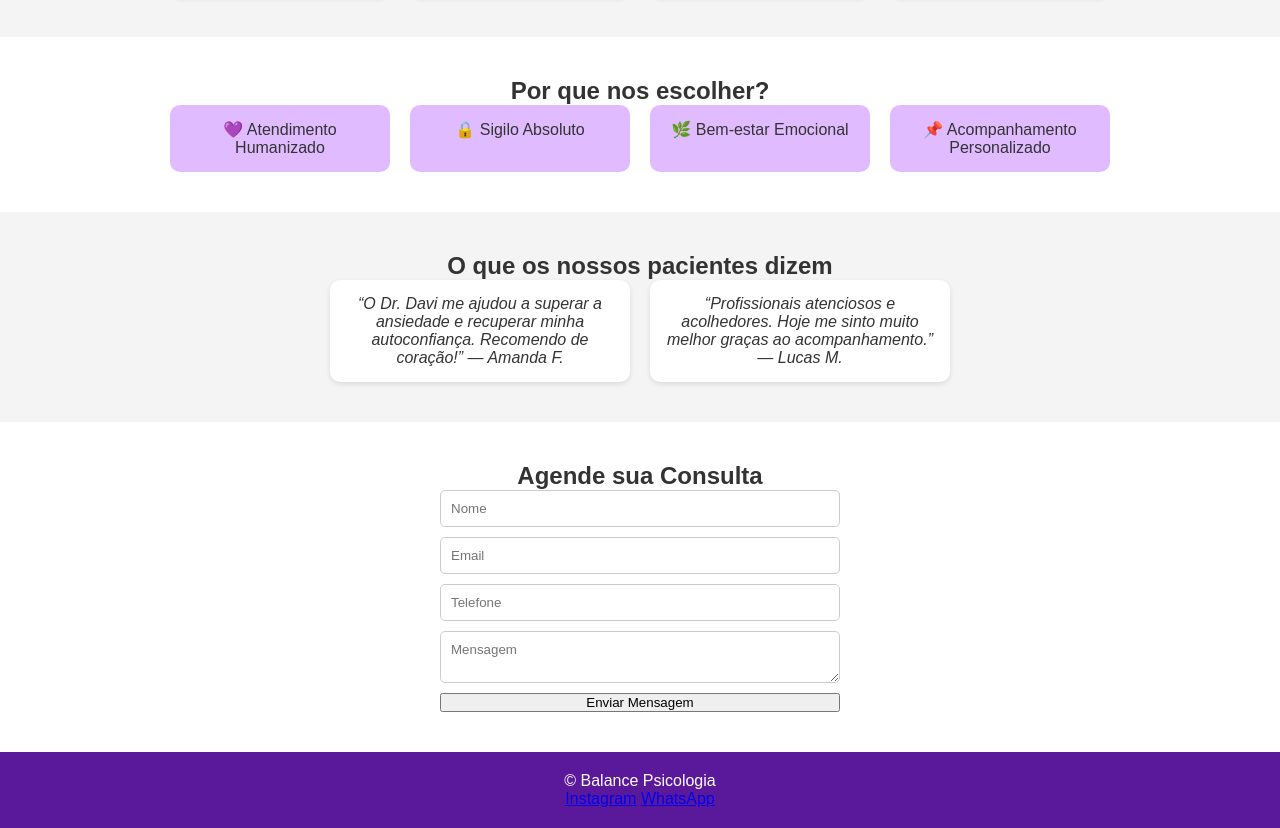
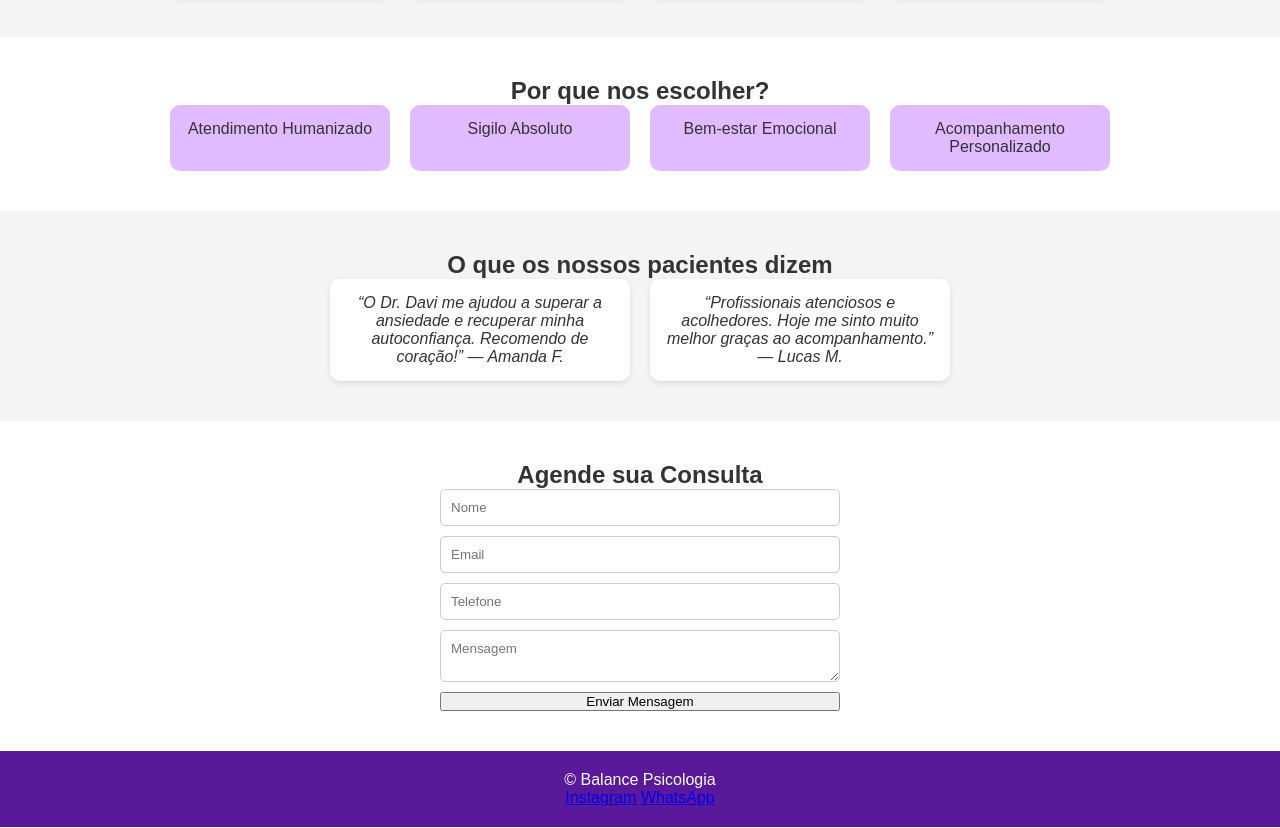
Before and after one commit to davicb23/Projeto-Landing-Page-Personal-Trainer, a plain HTML site: page index.html in a window 1280 px wide. Shown: the part 964-1792 px from the top of the page. Drawn offline with Linux system fonts and the light colour scheme.

Commit message:
atualziaccao

```diff
--- a/index.html
+++ b/index.html
@@ -54,10 +54,10 @@
 <section class="vantagens">
     <h2>Por que nos escolher?</h2>
     <div class="beneficios">
-         <div class="beneficio">💜 Atendimento Humanizado</div>
-        <div class="beneficio">🔒 Sigilo Absoluto</div>
-        <div class="beneficio">🌿 Bem-estar Emocional</div>
-        <div class="beneficio">📌 Acompanhamento Personalizado</div>
+         <div class="beneficio"> Atendimento Humanizado</div>
+        <div class="beneficio"> Sigilo Absoluto</div>
+        <div class="beneficio"> Bem-estar Emocional</div>
+        <div class="beneficio"> Acompanhamento Personalizado</div>
      </div>
 </section>
 
```
